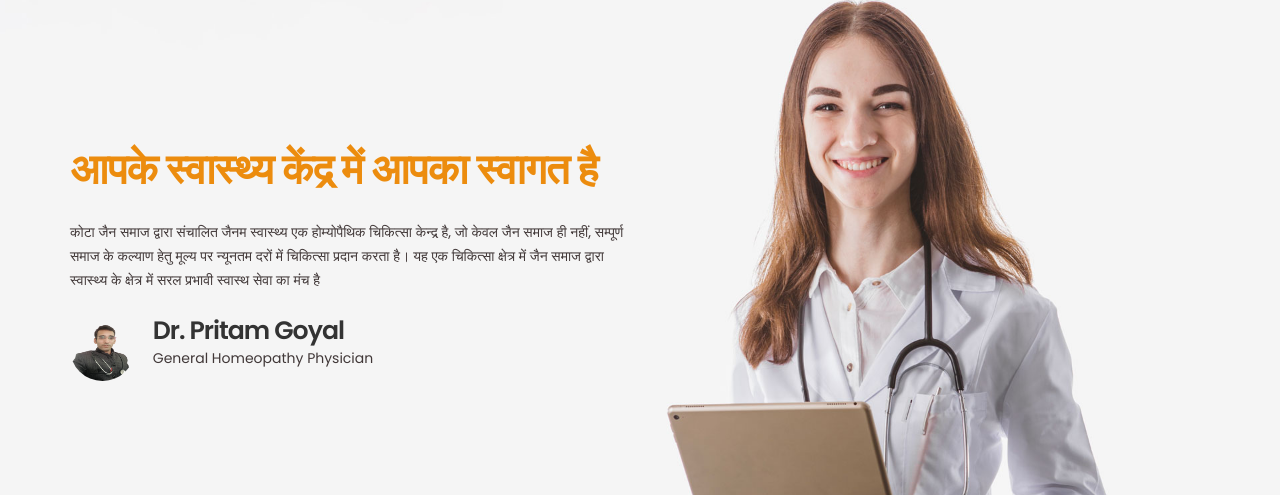
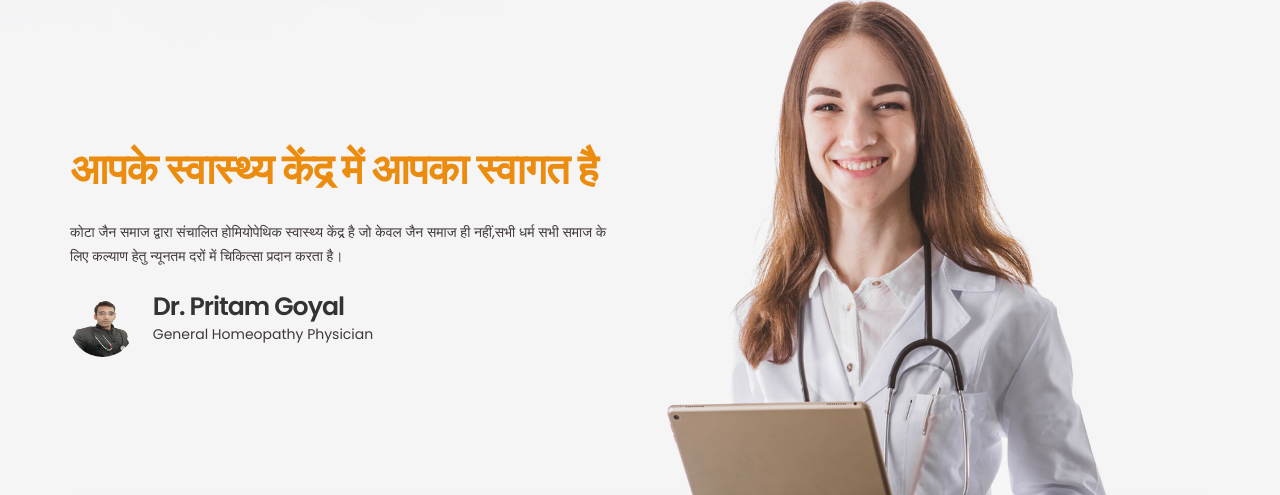
Before and after one commit to chinuagrawal/jainsewa, a plain HTML site: page index.html in a window 1280 px wide. Shown: the part 795-1290 px from the top of the page. Drawn offline with nearby package versions, Linux system fonts and the light colour scheme.

Commit message:
updated information and fees

```diff
--- a/index.html
+++ b/index.html
@@ -162,9 +162,9 @@ http://www.tooplate.com/view/2098-health
             <h2 class="wow fadeInUp" data-wow-delay="0.6s">आपके स्वास्थ्य केंद्र में आपका स्वागत है
             </h2>
             <div class="wow fadeInUp" data-wow-delay="0.8s">
-              <p>कोटा जैन समाज द्वारा संचालित जैनम स्वास्थ्य एक होम्योपैथिक चिकित्सा केन्द्र है, जो केवल जैन समाज ही नहीं, सम्पूर्ण समाज के
-                 कल्याण हेतु मूल्य पर न्यूनतम दरों में चिकित्सा प्रदान करता है। यह एक चिकित्सा क्षेत्र में जैन समाज द्वारा स्वास्थ्य के क्षेत्र में सरल प्रभावी स्वास्थ सेवा का मंच है</p>
-              <p></p>
+              <p>कोटा जैन समाज द्वारा संचालित होमियोपेथिक स्वास्थ्य केंद्र है जो केवल जैन समाज ही नहीं,सभी धर्म सभी समाज के लिए
+                कल्याण हेतु न्यूनतम दरों में चिकित्सा प्रदान करता है।</p>
+
             </div>
             <figure class="profile wow fadeInUp" data-wow-delay="1s">
               <img src="./images/team-image1.png" class="img-responsive" alt="">
```
Also changed, not shown: p-dashboard.html (+2 -2 lines).
